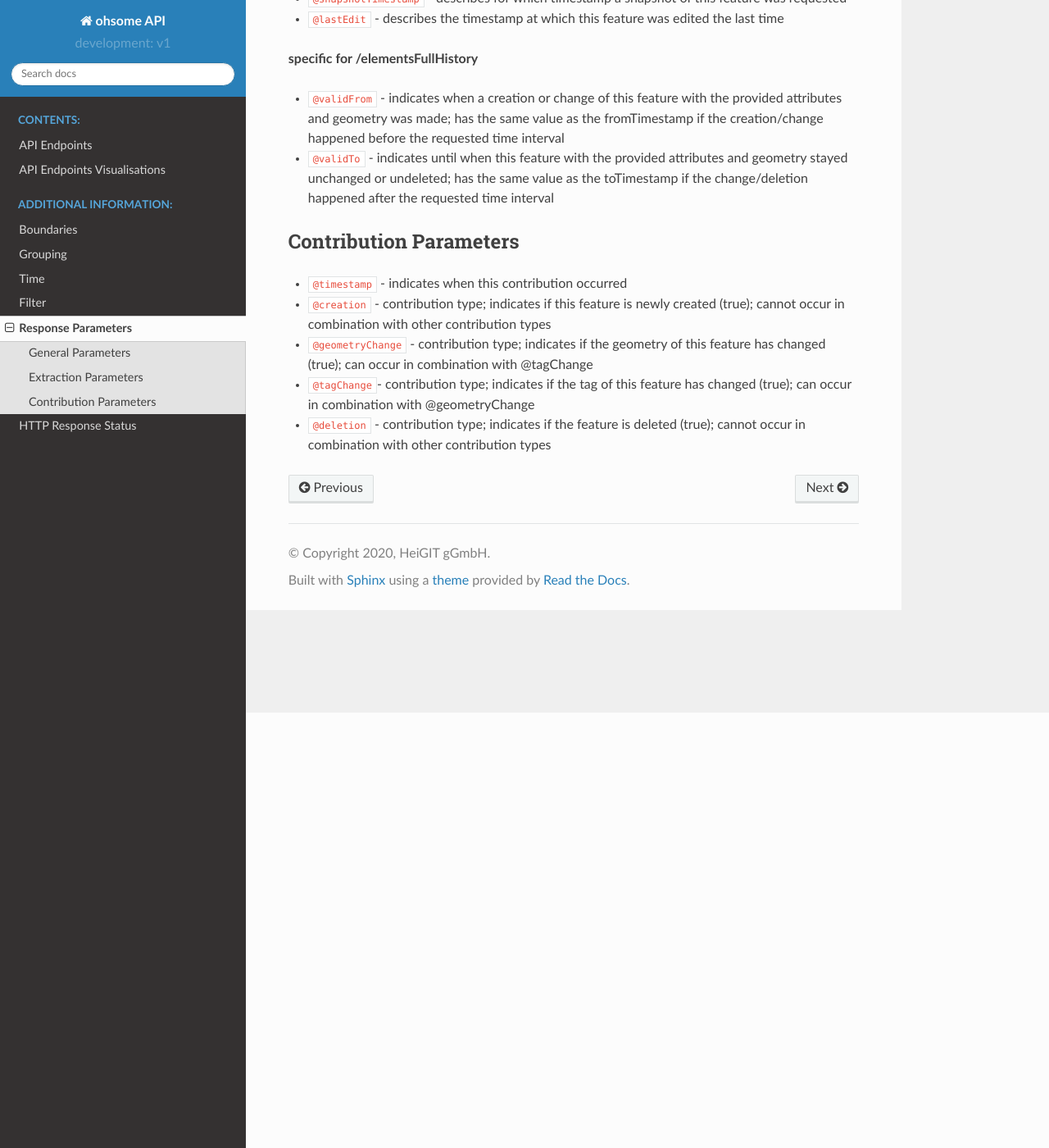
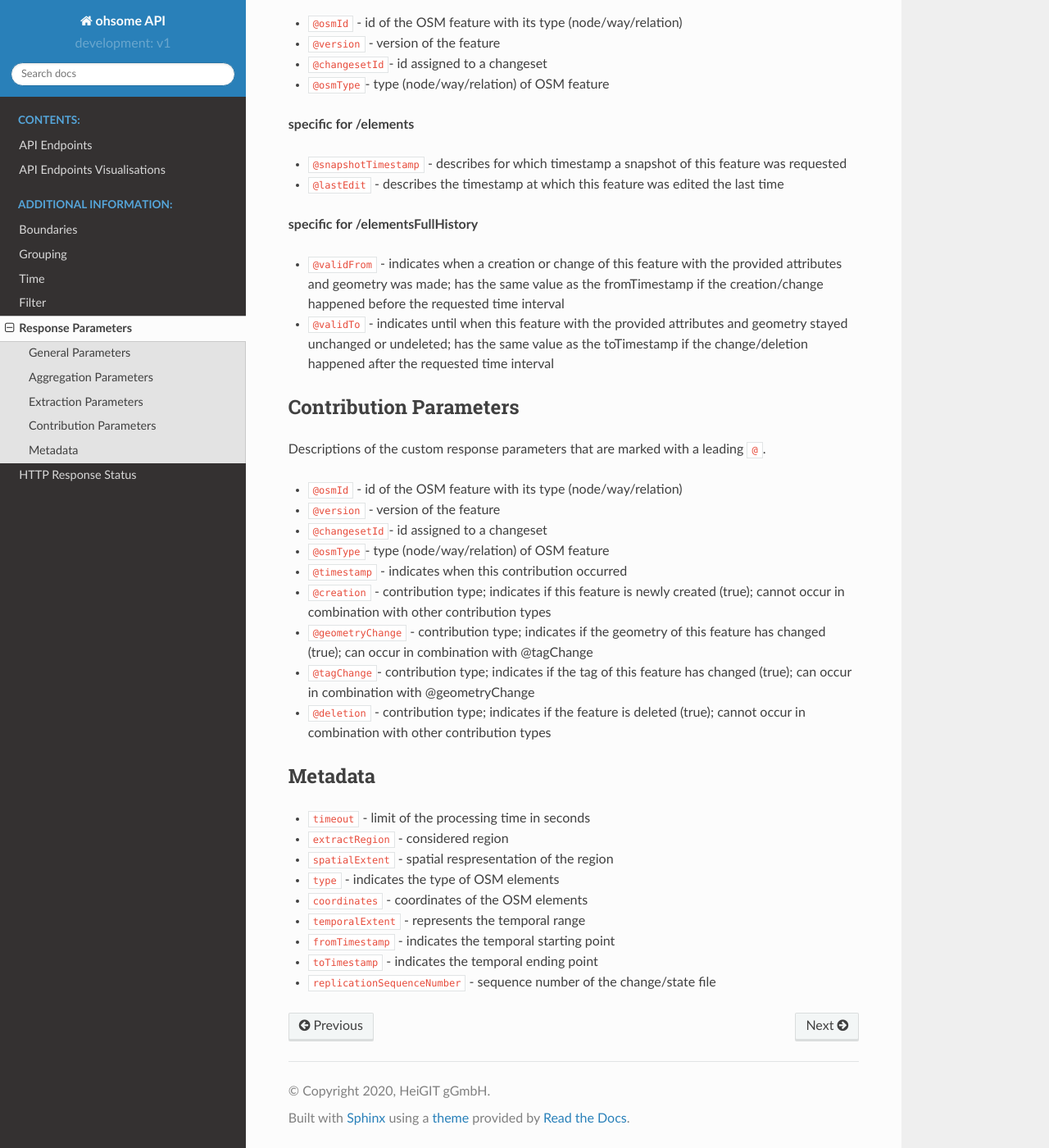
Before and after one commit to GIScience/ohsome-api, a Sphinx documentation site: the page built from docs/response-parameters.rst, in a window 1280 px wide and 1400 px high, scrolled down 531 px. Shown: the whole window at 82% size. Built offline with Sphinx 7.4.7 and the Read the Docs theme 2.0.0, drawn with Linux system fonts in a browser that asks for light colours; some of the changed text lies outside the part shown.

Commit message:
docs: add description of metadata response params

```diff
--- a/docs/response-parameters.rst
+++ b/docs/response-parameters.rst
@@ -1,20 +1,28 @@
 Response Parameters
 ===================
 
-Descriptions of the custom response parameters that are marked with a leading ``@`` for the
-data extraction and contributions endpoints.
+Description of the response parameters.
 
 General Parameters
 ------------------
+
+Description of parameters that are present in every response.
+
+* ``attribution`` - copyrights and attribution
+* ``apiVersion`` - version of the ohsome API
+
+Aggregation Parameters
+----------------------
+
+Extraction Parameters
+---------------------
+
+Descriptions of the custom response parameters that are marked with a leading ``@``.
 
 * ``@osmId`` - id of the OSM feature with its type (node/way/relation)
 * ``@version`` - version of the feature
 * ``@changesetId``- id assigned to a changeset
 * ``@osmType``- type (node/way/relation) of OSM feature
-
-
-Extraction Parameters
----------------------
 
 **specific for /elements**
 
@@ -29,8 +37,28 @@
 Contribution Parameters
 -----------------------
 
+Descriptions of the custom response parameters that are marked with a leading ``@``.
+
+* ``@osmId`` - id of the OSM feature with its type (node/way/relation)
+* ``@version`` - version of the feature
+* ``@changesetId``- id assigned to a changeset
+* ``@osmType``- type (node/way/relation) of OSM feature
+
 * ``@timestamp`` - indicates when this contribution occurred
 * ``@creation``	- contribution type; indicates if this feature is newly created (true); cannot occur in combination with other contribution types
 * ``@geometryChange`` - contribution type; indicates if the geometry of this feature has changed (true); can occur in combination with @tagChange
 * ``@tagChange``- contribution type; indicates if the tag of this feature has changed (true); can occur in combination with @geometryChange
 * ``@deletion`` - contribution type; indicates if the feature is deleted (true); cannot occur in combination with other contribution types
+
+Metadata
+--------
+
+* ``timeout`` - limit of the processing time in seconds
+* ``extractRegion`` - considered region
+* ``spatialExtent`` - spatial respresentation of the region
+* ``type`` - indicates the type of OSM elements
+* ``coordinates`` - coordinates of the OSM elements
+* ``temporalExtent`` - represents the temporal range
+* ``fromTimestamp`` - indicates the temporal starting point
+* ``toTimestamp`` - indicates the temporal ending point
+* ``replicationSequenceNumber`` - sequence number of the change/state file
```
